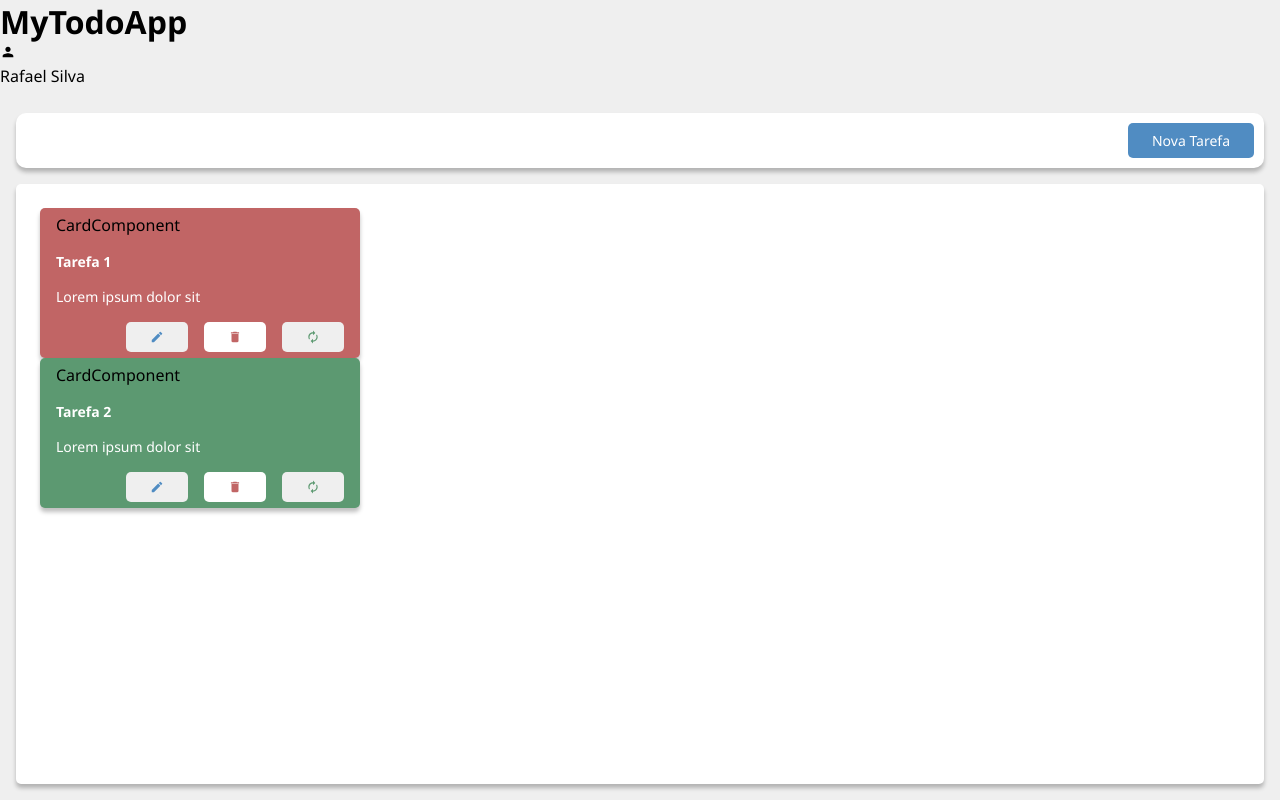
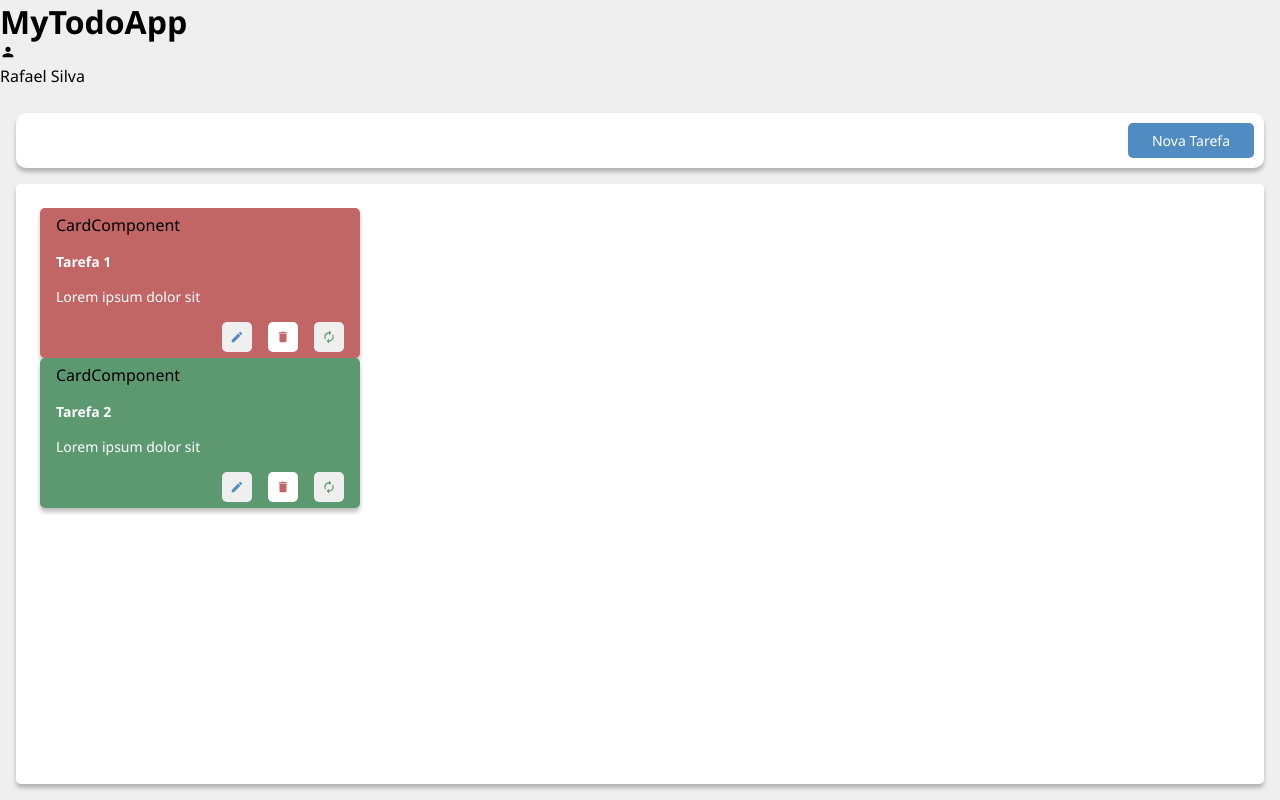
Before and after one commit to rsilvagit/my-todo-list, a React (Vite) app: page / in a window 1280 px wide. Built offline with nearby package versions, Linux system fonts and the light colour scheme.

Commit message:
adicionando prop simeric button

```diff
--- a/src/components/button/ButtonComponent.jsx
+++ b/src/components/button/ButtonComponent.jsx
@@ -2,9 +2,9 @@ import React from 'react'
 import PropTypes from 'prop-types'
 import * as Styled from './ButtonComponent.style'
 
-const ButtonComponent = ({onClick, disabled, loading, children, type = 'button', color, bg}) => {
+const ButtonComponent = ({onClick, disabled, loading, children, type = 'button', color, bg, simetric}) => {
   return (
-    <Styled.Button $color={color} $bg={bg} onClick={onClick} disabled={disabled} type={type}>
+    <Styled.Button $color={color} $bg={bg} $simetric={simetric} onClick={onClick} disabled={disabled} type={type}>
         { loading ? 'Carregando' : children }
         </Styled.Button>
   )
@@ -18,6 +18,7 @@ ButtonComponent.propTypes = {
     type: PropTypes.string,
     color: PropTypes.string,
     bg: PropTypes.string,
+    simetric: PropTypes.bool,
 }
 
 export default ButtonComponent
--- a/src/components/button/ButtonComponent.style.jsx
+++ b/src/components/button/ButtonComponent.style.jsx
@@ -6,7 +6,7 @@ const colors = StyleUtils.Colors;
 
 export const Button = styled.button`
     display: flex;
-    padding: 8px 24px;
+    padding: ${({$simetric})=>$simetric ? '8px': "8px 24px"};
     justify-content: center;
     align-items: center;
     gap: 10px;
@@ -22,4 +22,5 @@ export const Button = styled.button`
 Button.propTypes = {
     $color: PropTypes.string,
     $bg: PropTypes.string,
+    $simetric: PropTypes.bool,
 }
--- a/src/components/card/CardComponent.jsx
+++ b/src/components/card/CardComponent.jsx
@@ -26,13 +26,13 @@ const CardComponent = ({ todo }) => {
             <Styled.Title>{title}</Styled.Title>
             <Styled.Description>{description}</Styled.Description>
             <Styled.ActionsContainer>
-                <ButtonComponent bg={'#fffff'} color={StyleUtils.Colors.primary} onClick={handleEdit}>
+                <ButtonComponent bg={'#fffff'} color={StyleUtils.Colors.primary} simetric={true} onClick={handleEdit}>
                     <MdEdit />
                 </ButtonComponent>
-                <ButtonComponent bg={'#ffffff'} color={StyleUtils.Colors.danger} onClick={handleDelete}>
+                <ButtonComponent bg={'#ffffff'} color={StyleUtils.Colors.danger} simetric={true} onClick={handleDelete}>
                     <MdDelete />
                 </ButtonComponent>
-                <ButtonComponent bg={'#fffff'} color={StyleUtils.Colors.sucess} onClick={changeStatus}>
+                <ButtonComponent bg={'#fffff'} color={StyleUtils.Colors.sucess} simetric={true} onClick={changeStatus}>
                     <MdAutorenew />
                 </ButtonComponent>
             </Styled.ActionsContainer>
```
